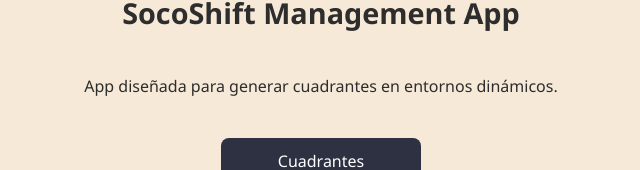
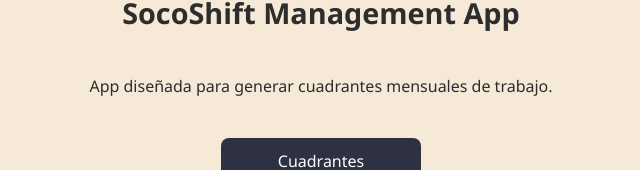
Before and after one commit to MFlor-PD/MFlor-PD-Final-Project_SocoShift_Frontend, a React (Vite) app: page / in a window 1280 px wide. Shown: the part 281-451 px from the top of the page, without its empty margins (319-959 px from the left). Built offline with nearby package versions, Linux system fonts and the light colour scheme.

Commit message:
feat: modificacion del subtitulo del home

```diff
--- a/src/css/Home.css
+++ b/src/css/Home.css
@@ -1,5 +1,3 @@
-/* Home.css */
-
 .home-container {
   height: 100%;
   display: flex;
--- a/src/pages/Home.jsx
+++ b/src/pages/Home.jsx
@@ -7,7 +7,7 @@ function Home() {
     <div className='home-container'>
       <h1>Bienvenidos a SoS</h1>
       <h2>SocoShift Management App</h2>
-      <p>App diseñada para generar cuadrantes en entornos dinámicos.</p>
+      <p>App diseñada para generar cuadrantes mensuales de trabajo.</p>
 
       <Link to="/cuadrantes/config">
       <button>Cuadrantes</button>
```
